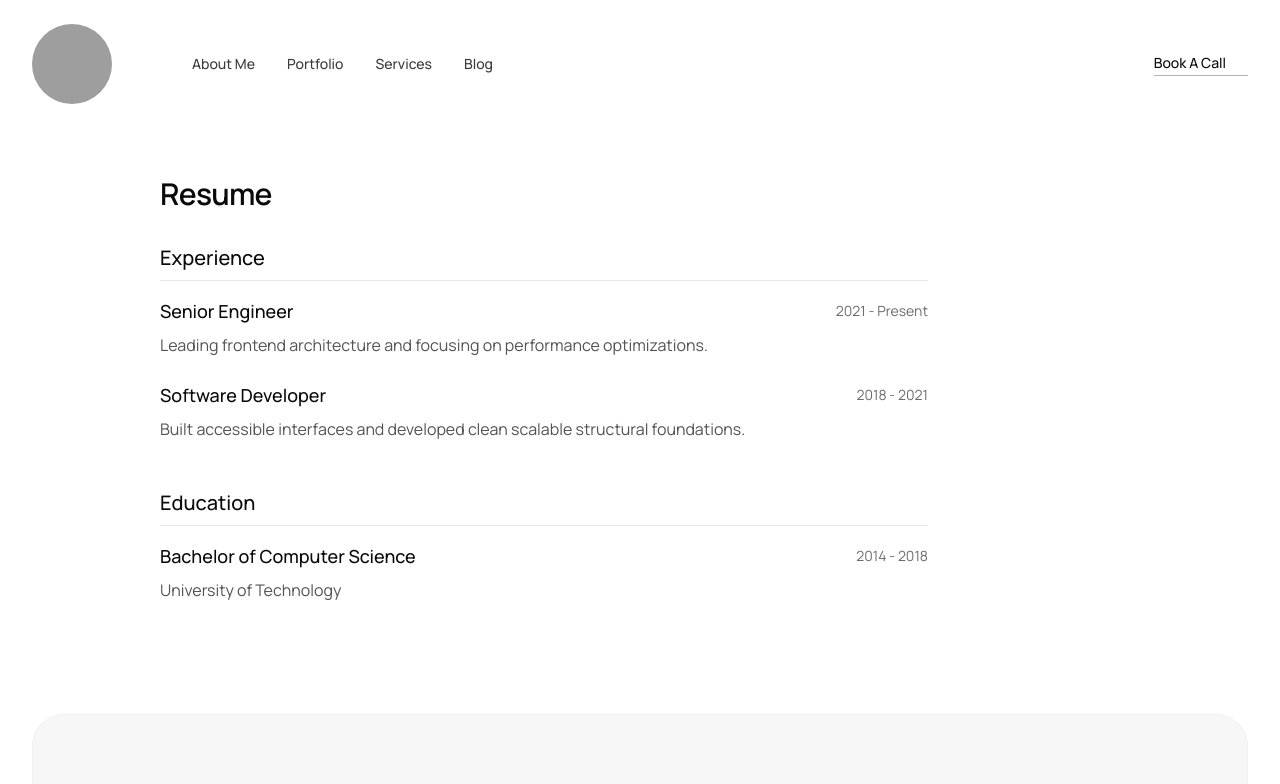
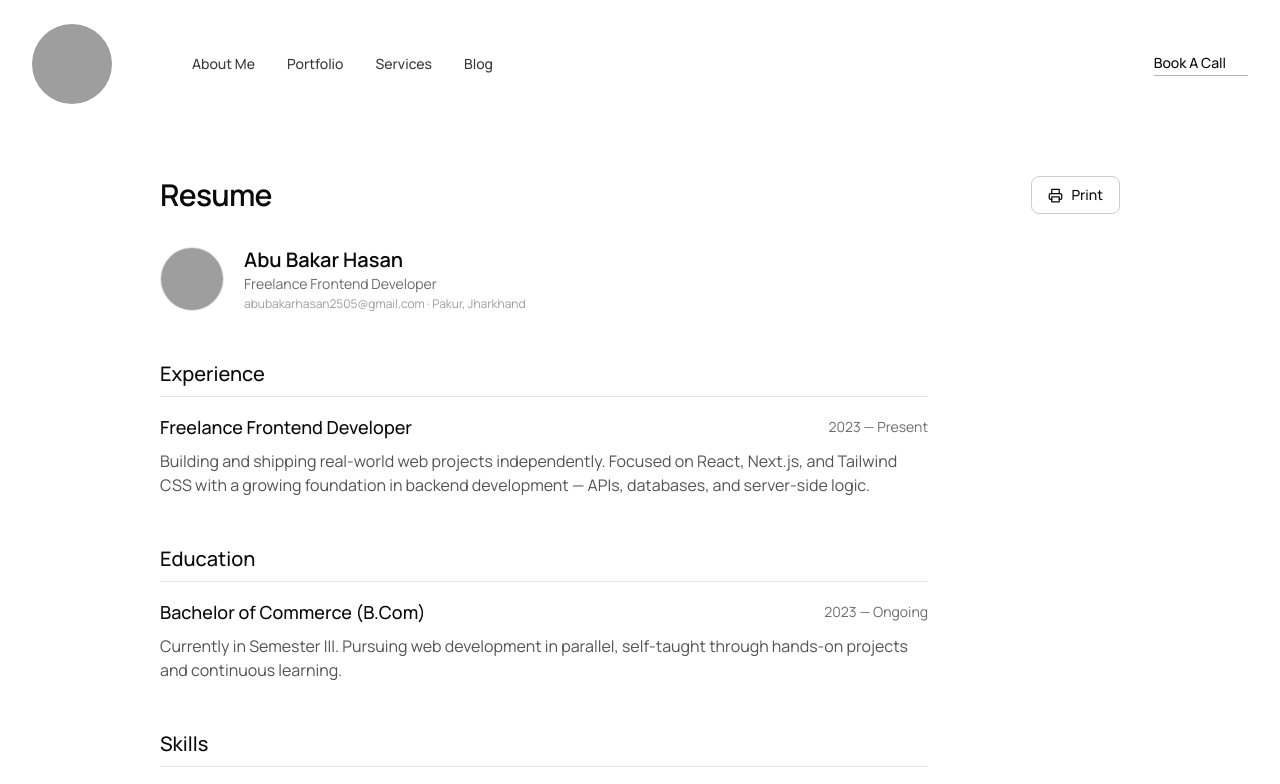
Before and after one commit to abu-bakar-hasan/nextjs_portfolio_-1, a Next.js app: page /resume in a window 1280 px wide. Shown: the top 784 px of the page. Built offline with nearby package versions, Linux system fonts and the light colour scheme; grey boxes are pictures that could not be loaded; some icons are missing.

Commit message:
Updated resume page

```diff
--- a/app/globals.css
+++ b/app/globals.css
@@ -148,3 +148,145 @@ body {
   --sidebar-border: oklch(1 0 0 / 10%);
   --sidebar-ring: oklch(0.556 0 0);
 }
+
+@media print {
+  * {
+    -webkit-print-color-adjust: exact;
+    print-color-adjust: exact;
+  }
+
+  body {
+    background: white !important;
+    color: black !important;
+  }
+
+  nav, header, footer,
+  .no-print { display: none !important; }
+
+  #print-resume {
+    display: block !important;
+    position: fixed;
+    inset: 0;
+    padding: 40px 48px;
+    background: white;
+    color: black;
+    font-family: 'Georgia', serif;
+    font-size: 13px;
+    line-height: 1.6;
+  }
+
+  #screen-resume { display: none !important; }
+
+  .print-header {
+    display: flex;
+    align-items: center;
+    gap: 20px;
+    margin-bottom: 24px;
+    padding-bottom: 16px;
+    border-bottom: 2px solid black;
+  }
+
+  .print-avatar {
+    width: 72px;
+    height: 72px;
+    border-radius: 50%;
+    object-fit: cover;
+    border: 2px solid #333;
+  }
+
+  .print-name {
+    font-size: 24px;
+    font-weight: 700;
+    letter-spacing: -0.5px;
+    margin: 0 0 2px 0;
+  }
+
+  .print-title {
+    font-size: 13px;
+    color: #444;
+    margin: 0 0 4px 0;
+  }
+
+  .print-contact {
+    font-size: 11px;
+    color: #555;
+    display: flex;
+    gap: 16px;
+    flex-wrap: wrap;
+  }
+
+  .print-section {
+    margin-bottom: 18px;
+  }
+
+  .print-section-title {
+    font-size: 11px;
+    font-weight: 700;
+    text-transform: uppercase;
+    letter-spacing: 1.5px;
+    color: #333;
+    border-bottom: 1px solid #ccc;
+    padding-bottom: 4px;
+    margin-bottom: 10px;
+  }
+
+  .print-entry {
+    display: flex;
+    justify-content: space-between;
+    align-items: flex-start;
+    margin-bottom: 8px;
+  }
+
+  .print-entry-left { flex: 1; }
+
+  .print-entry-role {
+    font-weight: 600;
+    font-size: 13px;
+    margin: 0 0 2px 0;
+  }
+
+  .print-entry-sub {
+    font-size: 11px;
+    color: #555;
+    margin: 0 0 3px 0;
+  }
+
+  .print-entry-desc {
+    font-size: 11.5px;
+    color: #333;
+    margin: 0;
+  }
+
+  .print-date {
+    font-size: 11px;
+    color: #666;
+    white-space: nowrap;
+    margin-left: 16px;
+    padding-top: 2px;
+  }
+
+  .print-skills-grid {
+    display: grid;
+    grid-template-columns: 1fr 1fr;
+    gap: 8px 24px;
+  }
+
+  .print-skill-label {
+    font-weight: 600;
+    font-size: 11.5px;
+  }
+
+  .print-skill-value {
+    font-size: 11px;
+    color: #444;
+  }
+
+  .print-skill-tag {
+    font-size: 10px;
+    color: #888;
+    font-style: italic;
+  }
+}
+
+/* Hidden on screen, shown only on print */
+#print-resume { display: none; }
--- a/app/resume/page.tsx
+++ b/app/resume/page.tsx
@@ -1,40 +1,168 @@
+"use client";
+
 export default function Resume() {
   return (
-    <div className="w-full max-w-5xl mx-auto px-8 py-12">
-      <h1 className="text-3xl font-semibold tracking-tight mb-8">Resume</h1>
+    <>      {/* ── SCREEN VERSION ───────────────────────────── */}
+      <div id="screen-resume" className="w-full max-w-5xl mx-auto px-8 py-12">
+        <div className="flex items-center justify-between mb-8">
+          <h1 className="text-3xl font-semibold tracking-tight">Resume</h1>
+          <button
+            onClick={() => window.print()}
+            className="no-print flex items-center gap-2 px-4 py-2 rounded-md border border-foreground/20 text-sm font-medium hover:bg-foreground/5 transition-colors cursor-pointer"
+          >
+            <svg xmlns="http://www.w3.org/2000/svg" width="15" height="15" viewBox="0 0 24 24" fill="none" stroke="currentColor" strokeWidth="2" strokeLinecap="round" strokeLinejoin="round">
+              <polyline points="6 9 6 2 18 2 18 9" /><path d="M6 18H4a2 2 0 0 1-2-2v-5a2 2 0 0 1 2-2h16a2 2 0 0 1 2 2v5a2 2 0 0 1-2 2h-2" />
+              <rect x="6" y="14" width="12" height="8" />
+            </svg>
+            Print
+          </button>
+        </div>
+
         <div className="space-y-12 max-w-3xl">
+
+          {/* Identity */}
+          <section className="flex items-center gap-5">
+            <img
+              src="https://ik.imagekit.io/abubakarhasan/dummy2.webp?updatedAt=1772271376382"
+              alt="Abu Bakar Hasan"
+              className="w-16 h-16 rounded-full object-cover border border-foreground/10"
+            />
+            <div>
+              <h2 className="text-xl font-semibold">Abu Bakar Hasan</h2>
+              <p className="text-foreground/60 text-sm">Freelance Frontend Developer</p>
+              <p className="text-foreground/40 text-xs mt-0.5">abubakarhasan2505@gmail.com · Pakur, Jharkhand</p>
+            </div>
+          </section>
+
+          {/* Experience */}
           <section>
             <h2 className="text-xl font-medium mb-4 pb-2 border-b border-foreground/10">Experience</h2>
             <div className="space-y-6">
               <div>
                 <div className="flex flex-col sm:flex-row justify-between items-start sm:items-center mb-1 sm:mb-2 gap-1 sm:gap-0">
-                <h3 className="font-medium text-lg text-foreground">Senior Engineer</h3>
-                <span className="text-sm text-foreground/60">2021 - Present</span>
+                  <h3 className="font-medium text-lg text-foreground">Freelance Frontend Developer</h3>
+                  <span className="text-sm text-foreground/60">2023 — Present</span>
                 </div>
-              <p className="text-foreground/70">Leading frontend architecture and focusing on performance optimizations.</p>
-            </div>
-            <div>
-              <div className="flex flex-col sm:flex-row justify-between items-start sm:items-center mb-1 sm:mb-2 gap-1 sm:gap-0">
-                <h3 className="font-medium text-lg text-foreground">Software Developer</h3>
-                <span className="text-sm text-foreground/60">2018 - 2021</span>
-              </div>
-              <p className="text-foreground/70">Built accessible interfaces and developed clean scalable structural foundations.</p>
+                <p className="text-foreground/70">
+                  Building and shipping real-world web projects independently. Focused on React, Next.js,
+                  and Tailwind CSS with a growing foundation in backend development — APIs, databases, and server-side logic.
+                </p>
               </div>
             </div>
           </section>
+
+          {/* Education */}
           <section>
             <h2 className="text-xl font-medium mb-4 pb-2 border-b border-foreground/10">Education</h2>
-          <div className="space-y-6">
             <div>
               <div className="flex flex-col sm:flex-row justify-between items-start sm:items-center mb-1 sm:mb-2 gap-1 sm:gap-0">
-                <h3 className="font-medium text-lg text-foreground">Bachelor of Computer Science</h3>
-                <span className="text-sm text-foreground/60">2014 - 2018</span>
+                <h3 className="font-medium text-lg text-foreground">Bachelor of Commerce (B.Com)</h3>
+                <span className="text-sm text-foreground/60">2023 — Ongoing</span>
               </div>
-              <p className="text-foreground/70">University of Technology</p>
+              <p className="text-foreground/70">
+                Currently in Semester III. Pursuing web development in parallel,
+                self-taught through hands-on projects and continuous learning.
+              </p>
+            </div>
+          </section>
+
+          {/* Skills */}
+          <section>
+            <h2 className="text-xl font-medium mb-4 pb-2 border-b border-foreground/10">Skills</h2>
+            <div className="space-y-4">
+              <div>
+                <h3 className="font-medium text-base text-foreground mb-1">Frontend</h3>
+                <p className="text-foreground/70">React, Next.js, TypeScript, Tailwind CSS, Framer Motion, HTML5, CSS3, Accessibility (A11y)</p>
+              </div>
+              <div>
+                <h3 className="font-medium text-base text-foreground mb-1">
+                  Backend & APIs <span className="text-sm font-normal text-foreground/50">(Learning)</span>
+                </h3>
+                <p className="text-foreground/70">Node.js, Express, RESTful APIs, GraphQL, Serverless Functions</p>
+              </div>
+              <div>
+                <h3 className="font-medium text-base text-foreground mb-1">
+                  Database & Cloud <span className="text-sm font-normal text-foreground/50">(Exploring)</span>
+                </h3>
+                <p className="text-foreground/70">PostgreSQL, MongoDB, Redis, AWS, Vercel, Docker</p>
+              </div>
+              <div>
+                <h3 className="font-medium text-base text-foreground mb-1">Tools & Workflow</h3>
+                <p className="text-foreground/70">Git, CI/CD, Jest, Cypress, Webpack, Vite</p>
               </div>
             </div>
           </section>
+
         </div>
       </div>
+
+      {/* ── PRINT VERSION ─────────────────────────────── */}
+      <div id="print-resume">
+        <div className="print-header">
+          <img
+            src="https://ik.imagekit.io/abubakarhasan/dummy2.webp?updatedAt=1772271376382"
+            alt="Abu Bakar Hasan"
+            className="print-avatar"
+          />
+          <div>
+            <p className="print-name">Abu Bakar Hasan</p>
+            <p className="print-title">Freelance Frontend Developer</p>
+            <div className="print-contact">
+              <span>abubakarhasan2505@gmail.com</span>
+              <span>Pakur, Jharkhand, India</span>
+              <span>abh-portfolio1.vercel.app</span>
+              <span>x.com/abu_bakar_hasan</span>
+            </div>
+          </div>
+        </div>
+
+        <div className="print-section">
+          <p className="print-section-title">Experience</p>
+          <div className="print-entry">
+            <div className="print-entry-left">
+              <p className="print-entry-role">Freelance Frontend Developer</p>
+              <p className="print-entry-desc">
+                Building and shipping real-world web projects independently. Focused on React, Next.js,
+                and Tailwind CSS with a growing foundation in backend development — APIs, databases, and server-side logic.
+              </p>
+            </div>
+            <span className="print-date">2023 — Present</span>
+          </div>
+        </div>
+
+        <div className="print-section">
+          <p className="print-section-title">Education</p>
+          <div className="print-entry">
+            <div className="print-entry-left">
+              <p className="print-entry-role">Bachelor of Commerce (B.Com)</p>
+              <p className="print-entry-sub">Self-studying web development in parallel through hands-on projects.</p>
+            </div>
+            <span className="print-date">2023 — Ongoing</span>
+          </div>
+        </div>
+
+        <div className="print-section">
+          <p className="print-section-title">Skills</p>
+          <div className="print-skills-grid">
+            <div>
+              <p className="print-skill-label">Frontend</p>
+              <p className="print-skill-value">React, Next.js, TypeScript, Tailwind CSS, Framer Motion, HTML5, CSS3, A11y</p>
+            </div>
+            <div>
+              <p className="print-skill-label">Backend & APIs <span className="print-skill-tag">(Learning)</span></p>
+              <p className="print-skill-value">Node.js, Express, RESTful APIs, GraphQL, Serverless Functions</p>
+            </div>
+            <div>
+              <p className="print-skill-label">Database & Cloud <span className="print-skill-tag">(Exploring)</span></p>
+              <p className="print-skill-value">PostgreSQL, MongoDB, Redis, AWS, Vercel, Docker</p>
+            </div>
+            <div>
+              <p className="print-skill-label">Tools & Workflow</p>
+              <p className="print-skill-value">Git, CI/CD, Jest, Cypress, Webpack, Vite</p>
+            </div>
+          </div>
+        </div>
+      </div>
+    </>
   );
 }
--- a/components/Footer.tsx
+++ b/components/Footer.tsx
@@ -25,8 +25,8 @@ export default function Footer() {
           <div className="flex flex-col gap-5 sm:gap-6 mt-4 md:mt-0">
             <h3 className="text-lg font-semibold text-foreground tracking-tight mb-1 sm:mb-2">Socials</h3>
             <div className="flex flex-col gap-3 sm:gap-4 text-foreground/70 text-sm sm:text-base font-medium">
-              <Link href="#" className="hover:text-foreground transition-colors w-fit">Resume</Link>
-              <Link href="#" className="hover:text-foreground transition-colors w-fit">LinkedIn</Link>
+              <Link href="/resume" className="hover:text-foreground transition-colors w-fit">Resume</Link>
+              <a href="https://www.linkedin.com/in/abu-bakar-hasan" target="_blank" rel="noopener noreferrer" className="hover:text-foreground transition-colors w-fit">LinkedIn</a>
               <a href="https://x.com/abu_bakar_hasan" target="_blank" rel="noopener noreferrer" className="hover:text-foreground transition-colors w-fit">Twitter</a>
               <a href="https://www.instagram.com/abu_bakar_hasan?igsh=eTZrZ2VkbG83ajlx" target="_blank" rel="noopener noreferrer" className="hover:text-foreground transition-colors w-fit">Instagram</a>
             </div>
```
Lines whose indentation alone changed are shown as unchanged.
